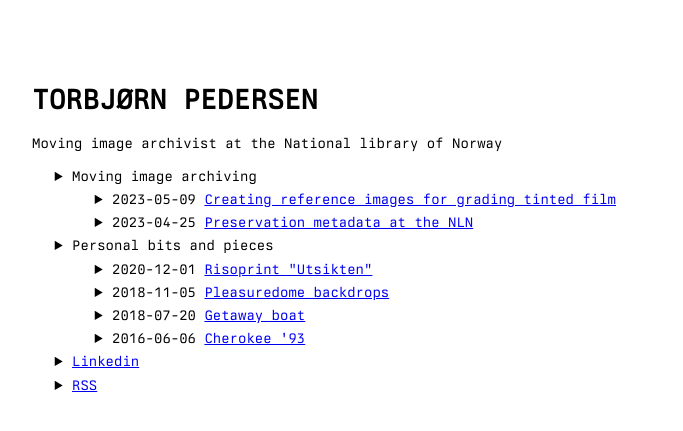
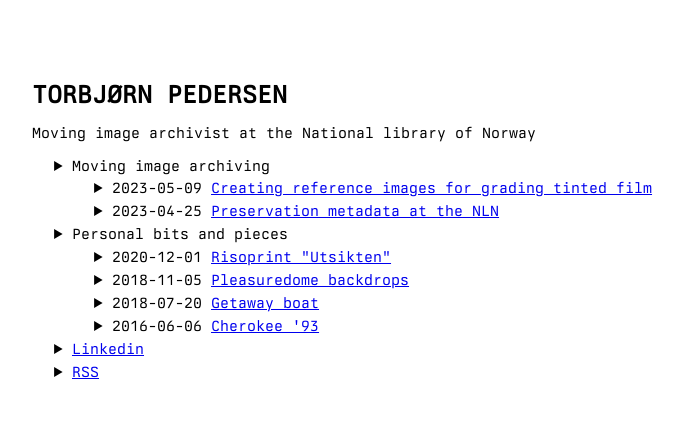
Before and after one commit to torbjornbp/torbjornbp.github.io, a Jekyll site: the page built from index.md, in a window 1280 px wide. Shown: the top 431 px of the page, without its empty margins (208-891 px from the left). Built offline with Jekyll 4.4.1, drawn with Linux system fonts in a browser that asks for light colours.

Commit message:
small style changes

```diff
--- a/_data/menu.yml
+++ b/_data/menu.yml
@@ -5,7 +5,7 @@ entries:
   - title: Moving image archiving
     post_list:
       category: documents
-      limit: 5
+      limit: 10
       show_more: true
       show_more_text: See archive...
       show_more_url: archive-documents.html
--- a/assets/css/main.scss
+++ b/assets/css/main.scss
@@ -30,13 +30,18 @@ body[a="dark"] { @include dark-appearance; }
 
 body {
   font-family: "Berkeley Mono";
-  font-size: 14px;
-  line-height: 1.2;
+  font-size: 15px;
+  line-height: 1.1;
   font-variant-ligatures: common-ligatures;
   -webkit-font-feature-settings: "liga";
 }
 
-h1, h2, h3, h4, h5, h6 { text-transform: uppercase; }
+h1 {
+  font-size: 25px;
+  text-transform: uppercase;
+}
+
+h2, h3, h4, h5, h6 { text-transform: uppercase; }
 
 ul {
   margin: 0.4rem 0;
```
